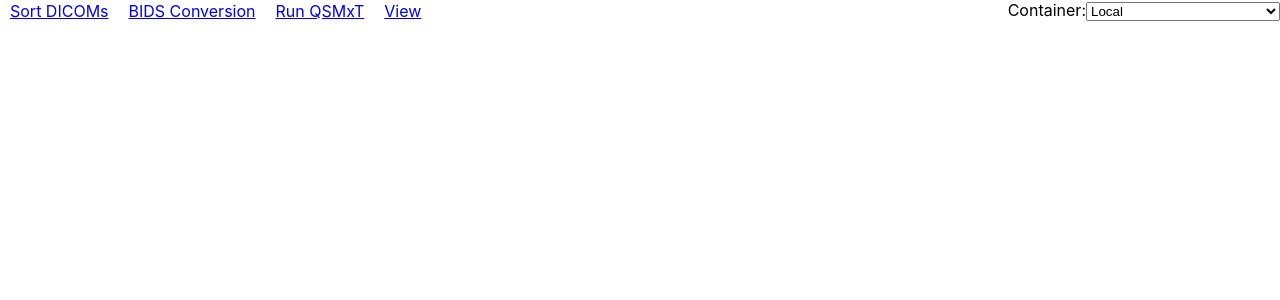
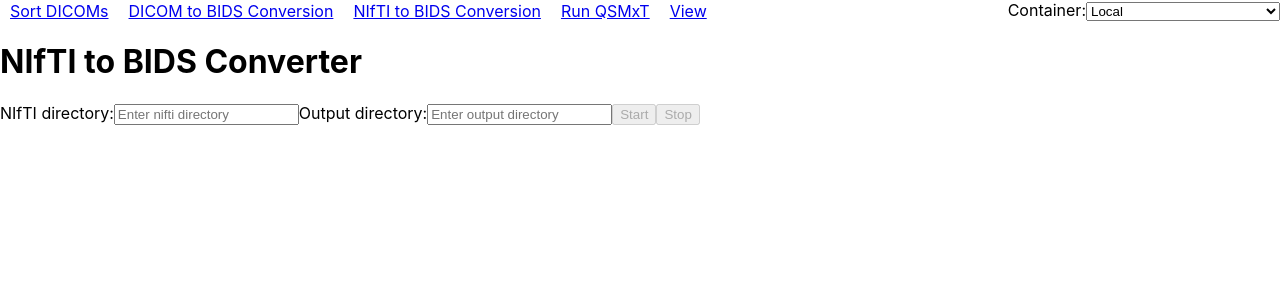
Before and after one commit to astewartau/QSMxT-UI-2, a React (Create React App) app: page /nifti-to-bids-conversion in a window 1280 px wide. Shown: the top 300 px of the page. Built offline with nearby package versions, Linux system fonts and the light colour scheme.

Commit message:
Added NIfTI Convert and updated some namings

```diff
--- a/src/App.js
+++ b/src/App.js
@@ -1,13 +1,15 @@
 import React, { useState } from 'react';
 import { BrowserRouter as Router, Route, Routes, Link } from 'react-router-dom';
 import SortDICOMs from './SortDICOMs';
-import BIDSConversion from './BIDSConversion';
+import DICOMToBIDSConversion from './DICOMToBIDSConversion';
+import NIfTIToBIDSConversion from './NIfTIToBIDSConversion';  // Import the NIfTIConversion component
 import RunQSMxT from './RunQSMxT';
 import ViewDirectory from './ViewDirectory';
 import { AppProvider } from './AppContext';
 import { SortDICOMsProvider } from './SortDICOMsContext';  // Import the SortDICOMsProvider
-import { BIDSConversionProvider } from './BIDSConversionContext';  // Import the BIDSConversionProvider
+import { DICOMToBIDSConversionProvider } from './DICOMToBIDSConversionContext';  // Import the DICOMToBIDSConversionProvider
 import { RunQSMxTProvider } from './RunQSMxTContext';  // Import the RunQSMxTProvider
+import { NIfTIToBIDSConversionProvider } from './NIfTIToBIDSConversionContext';  // Import the NIfTIConversionProvider
 
 const containerOptions = [
   { label: "Local", value: "" },
@@ -21,8 +23,9 @@ const App = () => {
   return (
     <AppProvider>
       <SortDICOMsProvider>
-        <BIDSConversionProvider>
+        <DICOMToBIDSConversionProvider>
           <RunQSMxTProvider>  {/* Wrap the routes with RunQSMxTProvider */}
+            <NIfTIToBIDSConversionProvider>  {/* Wrap the routes with NIfTIToBIDSConversionProvider */}
               <Router>
                 <div className="App">
                   <nav style={{ display: 'flex', alignItems: 'center' }}>
@@ -31,7 +34,10 @@ const App = () => {
                         <Link to="/sort-dicoms">Sort DICOMs</Link>
                       </li>
                       <li style={{ margin: '0 10px' }}>
-                      <Link to="/bids-conversion">BIDS Conversion</Link>
+                        <Link to="/dicom-to-bids-conversion">DICOM to BIDS Conversion</Link>
+                      </li>
+                      <li style={{ margin: '0 10px' }}>
+                        <Link to="/nifti-to-bids-conversion">NIfTI to BIDS Conversion</Link>
                       </li>
                       <li style={{ margin: '0 10px' }}>
                         <Link to="/run-qsmxt">Run QSMxT</Link>
@@ -57,15 +63,17 @@ const App = () => {
                   </nav>
                   <Routes>
                     <Route path="/sort-dicoms" element={<SortDICOMs container={selectedContainer} />} />
-                  <Route path="/bids-conversion" element={<BIDSConversion container={selectedContainer} />} />
+                    <Route path="/dicom-to-bids-conversion" element={<DICOMToBIDSConversion container={selectedContainer} />} />
+                    <Route path="/nifti-to-bids-conversion" element={<NIfTIToBIDSConversion container={selectedContainer} />} />
                     <Route path="/run-qsmxt" element={<RunQSMxT container={selectedContainer} />} />
                     <Route path="/view" element={<ViewDirectory />} />
                     <Route path="/" element={<SortDICOMs container={selectedContainer} />} />
                   </Routes>
                 </div>
               </Router>
+            </NIfTIToBIDSConversionProvider>
           </RunQSMxTProvider>
-        </BIDSConversionProvider>
+        </DICOMToBIDSConversionProvider>
       </SortDICOMsProvider>
     </AppProvider>
   );
--- a/src/BIDSConversion.js
+++ b/src/DICOMToBIDSConversion.js
@@ -1,9 +1,9 @@
 import React, { useContext } from 'react';
 import ProcessSection from './ProcessSection';
 import { startProcess } from './utils';
-import { BIDSConversionContext } from './BIDSConversionContext';  // Import the BIDSConversionContext
+import { DICOMToBIDSConversionContext } from './DICOMToBIDSConversionContext';  // Import the DICOMToBIDSConversionContext
 
-const BIDSConversion = () => {
+const DICOMToBIDSConversion = () => {
   const {
     bidsDirectory,
     setBidsDirectory,
@@ -17,7 +17,7 @@ const BIDSConversion = () => {
     setConvertLog,
     convertEventSource,
     setConvertEventSource
-  } = useContext(BIDSConversionContext);
+  } = useContext(DICOMToBIDSConversionContext);
 
   const handleStartConvert = () => {
     startProcess(
@@ -57,4 +57,4 @@ const BIDSConversion = () => {
   );
 };
 
-export default BIDSConversion;
+export default DICOMToBIDSConversion;
--- a/src/BIDSConversionContext.js
+++ b/src/DICOMToBIDSConversionContext.js
@@ -1,8 +1,8 @@
 import React, { createContext, useState } from 'react';
 
-const BIDSConversionContext = createContext();
+const DICOMToBIDSConversionContext = createContext();
 
-const BIDSConversionProvider = ({ children }) => {
+const DICOMToBIDSConversionProvider = ({ children }) => {
   const [bidsDirectory, setBidsDirectory] = useState('');
   const [outputDirectory, setOutputDirectory] = useState('');
   const [patterns, setPatterns] = useState('');
@@ -11,7 +11,7 @@ const BIDSConversionProvider = ({ children }) => {
   const [convertEventSource, setConvertEventSource] = useState(null);
 
   return (
-    <BIDSConversionContext.Provider value={{
+    <DICOMToBIDSConversionContext.Provider value={{
       bidsDirectory,
       setBidsDirectory,
       outputDirectory,
@@ -26,8 +26,8 @@ const BIDSConversionProvider = ({ children }) => {
       setConvertEventSource,
     }}>
       {children}
-    </BIDSConversionContext.Provider>
+    </DICOMToBIDSConversionContext.Provider>
   );
 };
 
-export { BIDSConversionContext, BIDSConversionProvider };
+export { DICOMToBIDSConversionContext, DICOMToBIDSConversionProvider };
--- /dev/null
+++ b/src/NIfTIToBIDSConversion.js
@@ -0,0 +1,48 @@
+import React, { useContext } from 'react';
+import ProcessSection from './ProcessSection';
+import { startProcess } from './utils';
+import { NIfTIToBIDSConversionContext } from './NIfTIToBIDSConversionContext';  // Import the NIfTIToBIDSConversionContext
+
+const NIfTIToBIDSConversion = ({ container }) => {
+  const {
+    niftiDirectory,
+    setNiftiDirectory,
+    outputDirectory,
+    setOutputDirectory,
+    isProcessRunning,
+    setIsProcessRunning,
+    niftiLog,
+    setNiftiLog,
+    niftiEventSource,
+    setNiftiEventSource
+  } = useContext(NIfTIToBIDSConversionContext);
+
+  const handleStartConvert = () => {
+    startProcess(
+      'http://localhost:5000/start-nifti-convert',
+      { niftiDirectory, outputDirectory, container },
+      setNiftiLog,
+      setNiftiEventSource,
+      niftiEventSource,
+      setIsProcessRunning
+    );
+  };
+
+  return (
+    <ProcessSection
+      title="NIfTI to BIDS Converter"
+      inputLabel="NIfTI directory"
+      outputLabel="Output directory"
+      onSubmit={handleStartConvert}
+      log={niftiLog}
+      inputValue={niftiDirectory}
+      setInputValue={setNiftiDirectory}
+      outputValue={outputDirectory}
+      setOutputValue={setOutputDirectory}
+      isProcessRunning={isProcessRunning}
+      setIsProcessRunning={setIsProcessRunning}
+    />
+  );
+};
+
+export default NIfTIToBIDSConversion;
--- /dev/null
+++ b/src/NIfTIToBIDSConversionContext.js
@@ -0,0 +1,30 @@
+import React, { createContext, useState } from 'react';
+
+const NIfTIToBIDSConversionContext = createContext();
+
+const NIfTIToBIDSConversionProvider = ({ children }) => {
+  const [niftiDirectory, setNiftiDirectory] = useState('');
+  const [outputDirectory, setOutputDirectory] = useState('');
+  const [isProcessRunning, setIsProcessRunning] = useState(false);
+  const [niftiLog, setNiftiLog] = useState('');
+  const [niftiEventSource, setNiftiEventSource] = useState(null);
+
+  return (
+    <NIfTIToBIDSConversionContext.Provider value={{
+      niftiDirectory,
+      setNiftiDirectory,
+      outputDirectory,
+      setOutputDirectory,
+      isProcessRunning,
+      setIsProcessRunning,
+      niftiLog,
+      setNiftiLog,
+      niftiEventSource,
+      setNiftiEventSource,
+    }}>
+      {children}
+    </NIfTIToBIDSConversionContext.Provider>
+  );
+};
+
+export { NIfTIToBIDSConversionContext, NIfTIToBIDSConversionProvider };
```
Also changed, not shown: 1 other file (tests, documents, lock files or other folders). Lines whose indentation alone changed are shown as unchanged.
